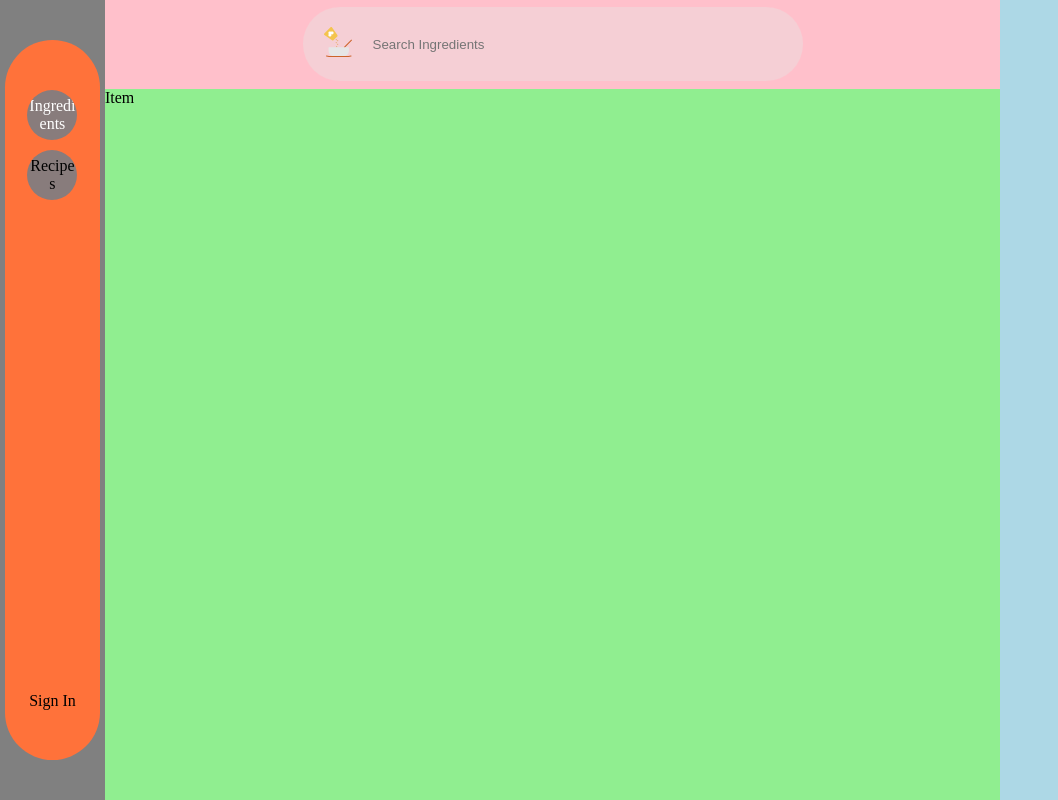
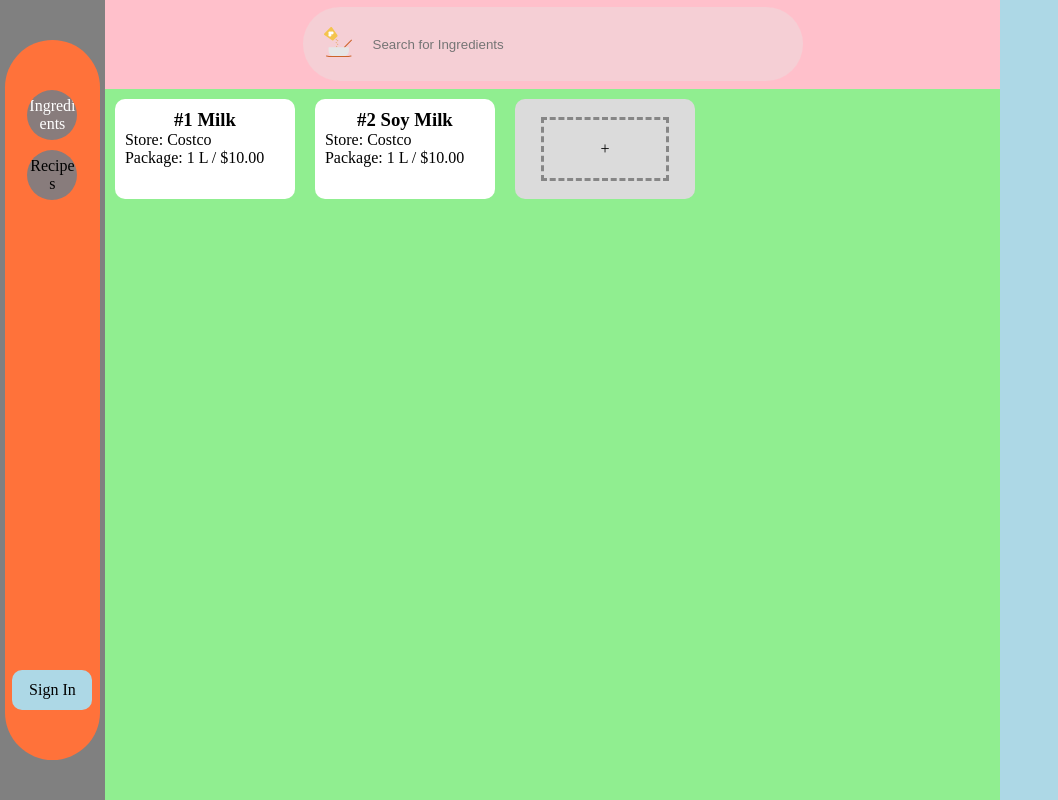
Before and after one commit to mtwangyugeng/meal-plan, a Svelte app: page / in a window 1280 px wide. Shown: the whole page, without its empty margins (0-1058 px from the left). Built offline with nearby package versions, Linux system fonts and the light colour scheme.

Commit message:
Layout update

```diff
--- a/src/layouts/ItemsContainer.svelte
+++ /dev/null
@@ -1,7 +0,0 @@
-<script>
-
-</script>
-
-<div class="ItemsContainer">
-    Item
-</div>
--- /dev/null
+++ b/src/layouts/ItemsContainer/Ingredients/AddIngredient.svelte
@@ -0,0 +1,30 @@
+
+<button class="Card">
+    <div>+</div>
+</button>
+
+<style>
+    button {
+        background-color: rgb(219, 219, 219);
+
+        padding: 10px;
+        text-transform: capitalize;
+
+        display: flex;
+        align-items: center;
+        justify-content: center;
+    }
+    button:hover {
+        background-color: rgb(190, 190, 190);
+    }
+
+    div {
+        border: 3px dashed rgb(134, 134, 134);
+        width: 80%;
+        height: 80%;
+
+        display: flex;
+        align-items: center;
+        justify-content: center;
+    }
+</style>
--- /dev/null
+++ b/src/layouts/ItemsContainer/Ingredients/IngredientCard.svelte
@@ -0,0 +1,25 @@
+<script>
+    export let id;
+    export let name;
+    export let store;
+    export let amount;
+    export let unit;
+    export let price;
+</script>
+
+
+<div class="Card">
+    <h3>#{id} {name}</h3>
+    <p>Store: {store}</p>
+    <p>Package: {amount} {unit} / ${(price/100.00).toFixed(2)}</p>
+</div>
+
+
+<style>
+    .Card {
+        background-color: white;
+    }
+    .Card > h3 {
+        text-align: center;
+    }
+</style>
--- /dev/null
+++ b/src/layouts/ItemsContainer/Ingredients/Ingredients.svelte
@@ -0,0 +1,34 @@
+<script>
+import { searchRegex } from "$src/stores/Search";
+import AddIngredient from "./AddIngredient.svelte";
+import { flip } from 'svelte/animate';
+import { ingredients } from "$src/stores/Ingredients";
+import IngredientCard from "./IngredientCard.svelte";
+
+</script>
+
+<section>
+{#each $ingredients.filter(v => $searchRegex.test(v.name)) as ingredient (ingredient.id)}
+    <span animate:flip="{{duration: 200}}">
+        <IngredientCard {...ingredient} />
+    </span>
+{/each}
+
+<AddIngredient />
+</section>
+
+
+<style>
+    section {
+        display: flex;
+        flex-wrap: wrap;
+    }
+    section :global(.Card) {
+        /* background-color: white; */
+        width: 180px;
+        height: 100px;
+        padding: 10px;
+        border-radius: 10px;
+        margin: 10px;
+    }
+</style>
--- /dev/null
+++ b/src/layouts/ItemsContainer/ItemsContainer.svelte
@@ -0,0 +1,18 @@
+<script>
+import { currTab } from "$src/stores/Tab";
+import Ingredients from "./Ingredients/Ingredients.svelte";
+
+</script>
+
+<div class="ItemsContainer">
+    {#if $currTab == "Ingredients"}
+        <Ingredients />
+    {:else if $currTab == "Recipes"}
+        Recipes
+    {/if}
+</div>
+
+
+<style>
+
+</style>
--- a/src/layouts/LeftBar/User.svelte
+++ b/src/layouts/LeftBar/User.svelte
@@ -4,9 +4,24 @@
 
 <div class="User">
 {#if $token == ""}
-    <button>Sign In</button>
+    <button class="SignIn">Sign In</button>
 {:else}
     <button>Logout</button>
     <div>{$user.email}</div>
 {/if}
 </div>
+
+
+<style>
+    .SignIn {
+        width: 80px;
+        height: 40px;
+        background-color: lightblue;
+        border-radius: 10px;
+    }
+
+    button:hover {
+        filter: brightness(120%);
+    }
+
+</style>
--- a/src/layouts/MainContainer.svelte
+++ b/src/layouts/MainContainer.svelte
@@ -1,5 +1,5 @@
 <script>
-import ItemsContainer from "./ItemsContainer.svelte";
+import ItemsContainer from "./ItemsContainer/ItemsContainer.svelte";
 import LeftBar from "./LeftBar/LeftBar.svelte";
 import SearchBar from "./SearchBar.svelte";
 import ShoppingList from "./ShoppingList.svelte";
--- a/src/layouts/SearchBar.svelte
+++ b/src/layouts/SearchBar.svelte
@@ -22,7 +22,7 @@
             </span>
         {/key}
 
-        <input bind:value={search} placeholder={`Search ${$currTab}`}/>
+        <input bind:value={search} placeholder={`Search for ${$currTab}`}/>
     </div>
 </div>
 
--- a/src/stores/Ingredients.js
+++ b/src/stores/Ingredients.js
@@ -1 +1,19 @@
 import {writable} from "svelte/store"
+
+export const ingredients = writable(
+    [{
+        id: 1,
+        name: 'Milk',
+        unit: 'L',
+        amount: 1,
+        price: 1000,
+        store: 'Costco'
+    },
+    {
+        id: 2,
+        name: 'Soy Milk',
+        unit: 'L',
+        amount: 1,
+        price: 1000,
+        store: 'Costco'
+    }])
```
